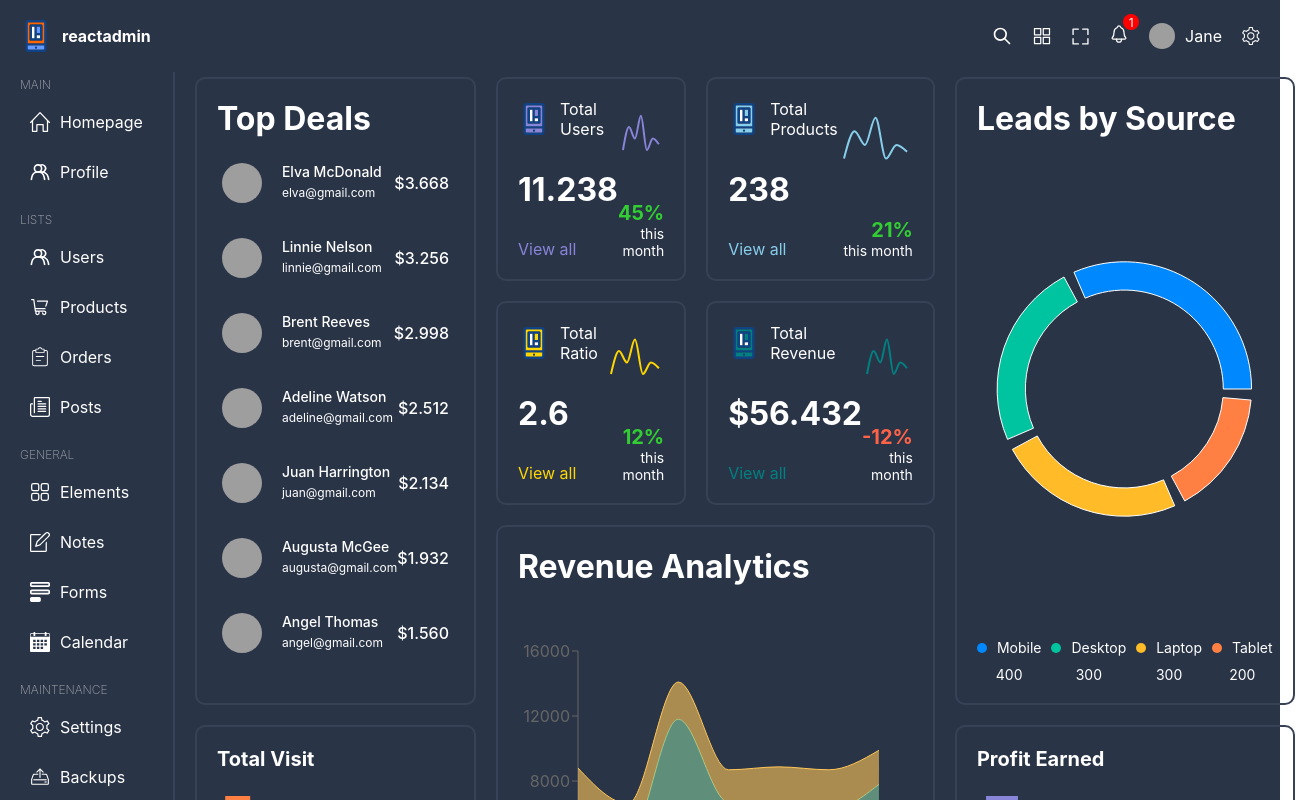
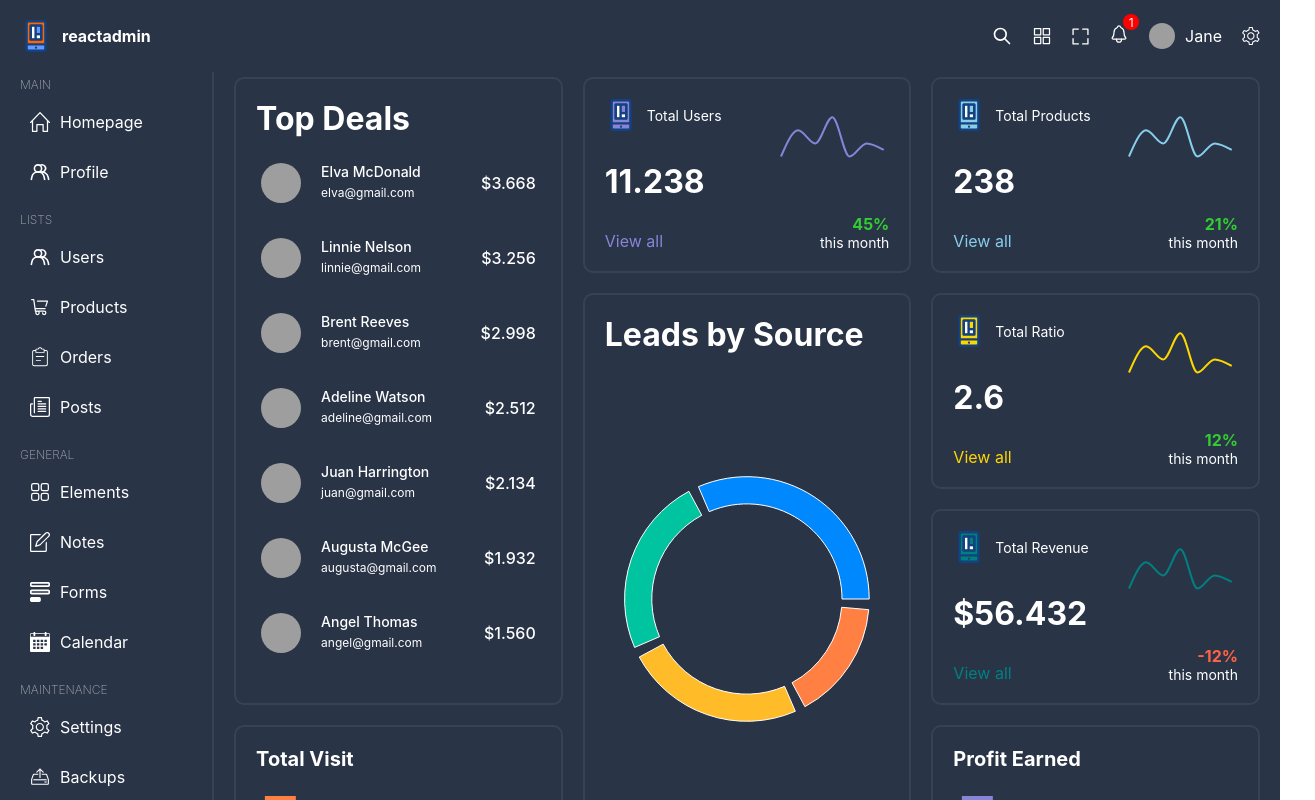
Before and after one commit to StanislaM/react-dashboard, a React (Vite) app: page / in a window 1280 px wide. Shown: the top 800 px of the page, 1315 px wide, since content can reach past the window. Built offline with nearby package versions, Linux system fonts and the light colour scheme; grey boxes are pictures that could not be loaded.

Commit message:
added responsibility

```diff
--- a/src/App.scss
+++ b/src/App.scss
@@ -1,4 +1,5 @@
 @import './styles/variables.scss';
+@import './styles/responsive.scss';
 
 .main {
     font-family: 'Inter', sans-serif;
@@ -14,6 +15,10 @@
     width: 250px;
     padding: 5px 20px;
     border-right: 2px solid var(--soft-bg);
+
+    @include lg {
+        width: max-content;
+    }
 }
 
 .contentContainer {
--- a/src/components/ChartBox/ChartBox.scss
+++ b/src/components/ChartBox/ChartBox.scss
@@ -1,6 +1,13 @@
+@import '../../styles/responsive.scss';
+
 .chartBox {
     display: flex;
     height: 100%;
+
+    @include sm {
+        font-size: 20px;
+        flex-direction: column;
+    }
 
     .boxInfo {
         flex: 3;
@@ -8,10 +15,24 @@
         flex-direction: column;
         justify-content: space-between;
 
+        @include sm {
+            gap: 20px;
+        }
+
         .title {
             display: flex;
             align-items: center;
             gap: 10px;
+
+            @include xxl {
+                font-size: 14px;
+            }
+        }
+
+        h1 {
+            @include xl {
+                font-size: 20px;
+            }
         }
     }
 
@@ -34,6 +55,10 @@
             .percentage {
                 font-weight: bold;
                 font-size: 20px;
+
+                @include xxl {
+                    font-size: 16px;
+                }
             }
 
             .duration {
--- a/src/components/Menu/Menu.scss
+++ b/src/components/Menu/Menu.scss
@@ -1,3 +1,5 @@
+@import '../../styles/responsive.scss';
+
 .menu {
     .item {
         display: flex;
@@ -11,6 +13,10 @@
             color: var(--soft-color);
             opacity: 0.7;
             text-transform: uppercase;
+
+            @include lg {
+                display: none;
+            }
         }
 
         .listItem {
@@ -23,6 +29,12 @@
             &:hover {
                 background: var(--soft-bg);
             }
+
+            .listItemTitle {
+                @include lg {
+                    display: none;
+                }
+            }
         }
     }
 }
--- a/src/components/Navbar/Navbar.scss
+++ b/src/components/Navbar/Navbar.scss
@@ -1,3 +1,5 @@
+@import '../../styles/responsive.scss';
+
 .navbar {
     width: 100%;
     padding: 20px;
@@ -14,6 +16,12 @@
         display: flex;
         align-items: center;
         gap: 20px;
+
+        .icon {
+            @include sm {
+                display: none;
+            }
+        }
 
         .notification {
             position: relative;
--- a/src/components/PieChartBox/PieChartBox.scss
+++ b/src/components/PieChartBox/PieChartBox.scss
@@ -1,8 +1,16 @@
+@import '../../styles/responsive.scss';
+
 .pieChartBox {
     height: 100%;
     display: flex;
     flex-direction: column;
     justify-content: space-between;
+
+    h1 {
+        @include sm {
+            font-size: 24px;
+        }
+    }
 
     .chart {
         display: flex;
@@ -14,6 +22,7 @@
 
     .options {
         display: flex;
+        flex-wrap: wrap;
         justify-content: space-between;
         gap: 10px;
         font-size: 14px;
--- a/src/components/Single/Single.scss
+++ b/src/components/Single/Single.scss
@@ -1,5 +1,12 @@
+@import '../../styles/responsive.scss';
+
 .single {
     display: flex;
+
+    @include xl {
+        flex-direction: column;
+        gap: 50px;
+    }
 
     .view {
         flex: 1;
@@ -10,6 +17,10 @@
                 align-items: center;
                 gap: 20px;
 
+                @include sm {
+                    flex-direction: column;
+                }
+
                 img {
                     width: 100px;
                     height: 100px;
@@ -19,6 +30,10 @@
 
                 h1 {
                     font-weight: 500;
+
+                    @include md {
+                        font-size: 24px;
+                    }
                 }
 
                 button {
@@ -35,6 +50,10 @@
 
             .details {
                 font-size: 18px;
+
+                @include sm {
+                    font-size: 14px;
+                }
 
                 .item {
                     margin: 30px 0;
@@ -59,6 +78,10 @@
             margin-top: 50px;
             width: 80%;
             height: 400px;
+
+            @include sm {
+                display: none;
+            }
         }
     }
 
@@ -94,6 +117,14 @@
                     padding: 15px;
                     background: #f45b6910;
 
+                    @include md {
+                        min-width: 250px;
+                    }
+
+                    @include sm {
+                        min-width: 200px;
+                    }
+
                     p {
                         margin-bottom: 5px;
                     }
--- a/src/components/TopBox/TopBox.scss
+++ b/src/components/TopBox/TopBox.scss
@@ -1,11 +1,18 @@
+@import '../../styles/responsive.scss';
+
 .topBox {
     h1 {
         margin-bottom: 20px;
+
+        @include sm {
+            font-size: 24px;
+        }
     }
 
     .list {
         .listItem {
             display: flex;
+            flex-wrap: wrap;
             align-items: center;
             justify-content: space-between;
             margin-bottom: 25px;
--- a/src/pages/Home/Home.scss
+++ b/src/pages/Home/Home.scss
@@ -1,8 +1,29 @@
+@import '../../styles/responsive.scss';
+
 .home {
     display: grid;
     gap: 20px;
     grid-template-columns: repeat(4, 1fr);
     grid-auto-rows: minmax(180px, auto);
+    grid-auto-flow: dense;
+
+    @include xxl {
+        grid-template-columns: repeat(3, 1fr);
+    }
+
+    @include xl {
+        grid-template-columns: repeat(2, 1fr);
+    }
+
+    @include md {
+        grid-template-columns: 1fr;
+    }
+
+    @include sm {
+        grid-auto-rows: minmax(120px, auto);
+
+        grid-template-columns: minmax(150px, auto);
+    }
 
     .box {
         padding: 20px;
@@ -23,5 +44,9 @@
     .box7 {
         grid-column: span 2;
         grid-row: span 2;
+
+        @include md {
+            display: none;
+        }
     }
 }
--- /dev/null
+++ b/src/styles/responsive.scss
@@ -0,0 +1,32 @@
+$sm: 480px;
+$md: 768px;
+$lg: 1024px;
+$xl: 1200px;
+$xxl: 1400px;
+
+@mixin sm {
+    @media screen and (max-width: $sm) {
+        @content;
+    }
+}
+
+@mixin md {
+    @media screen and (max-width: $md) {
+        @content;
+    }
+}
+@mixin lg {
+    @media screen and (max-width: $lg) {
+        @content;
+    }
+}
+@mixin xl {
+    @media screen and (max-width: $xl) {
+        @content;
+    }
+}
+@mixin xxl {
+    @media screen and (max-width: $xxl) {
+        @content;
+    }
+}
```
